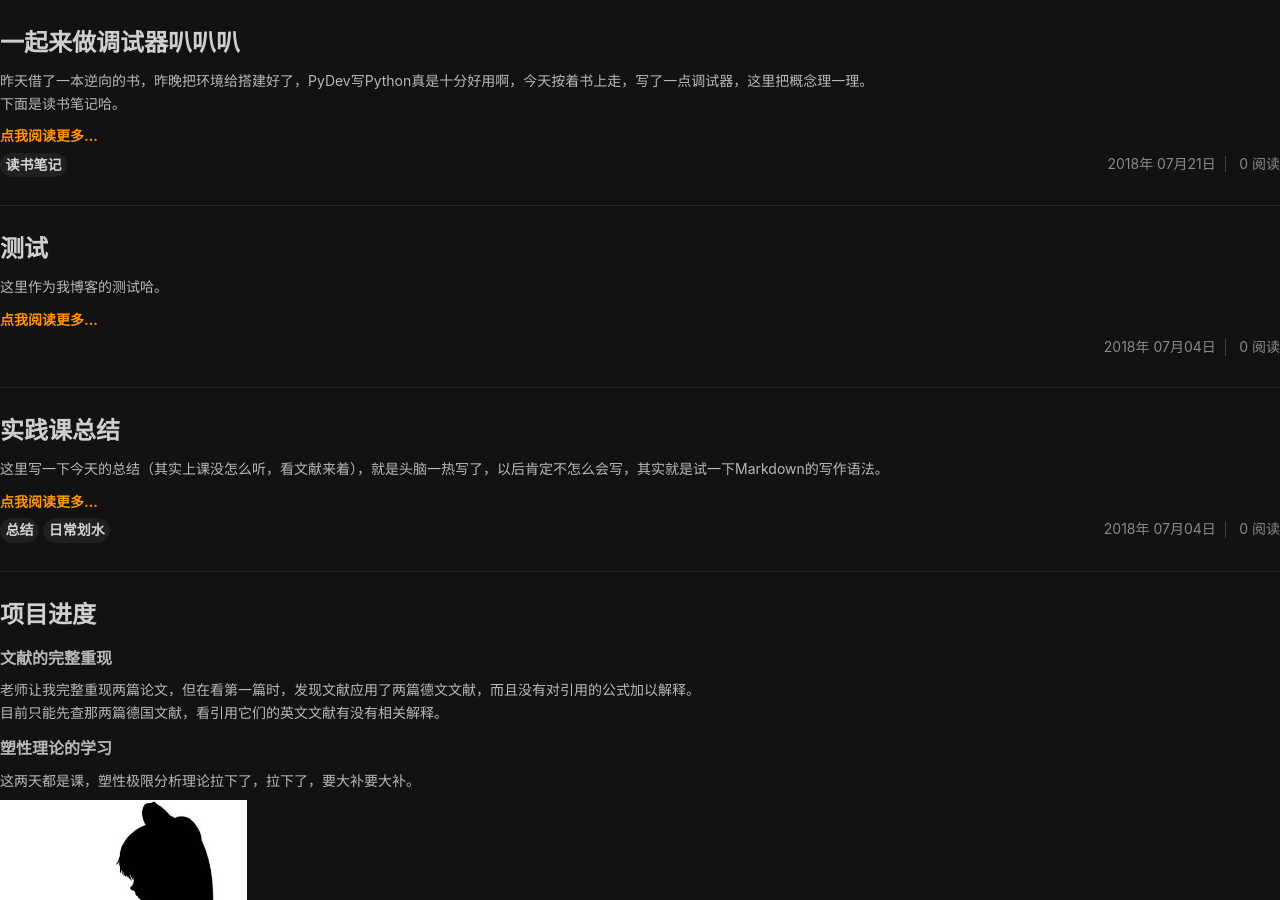
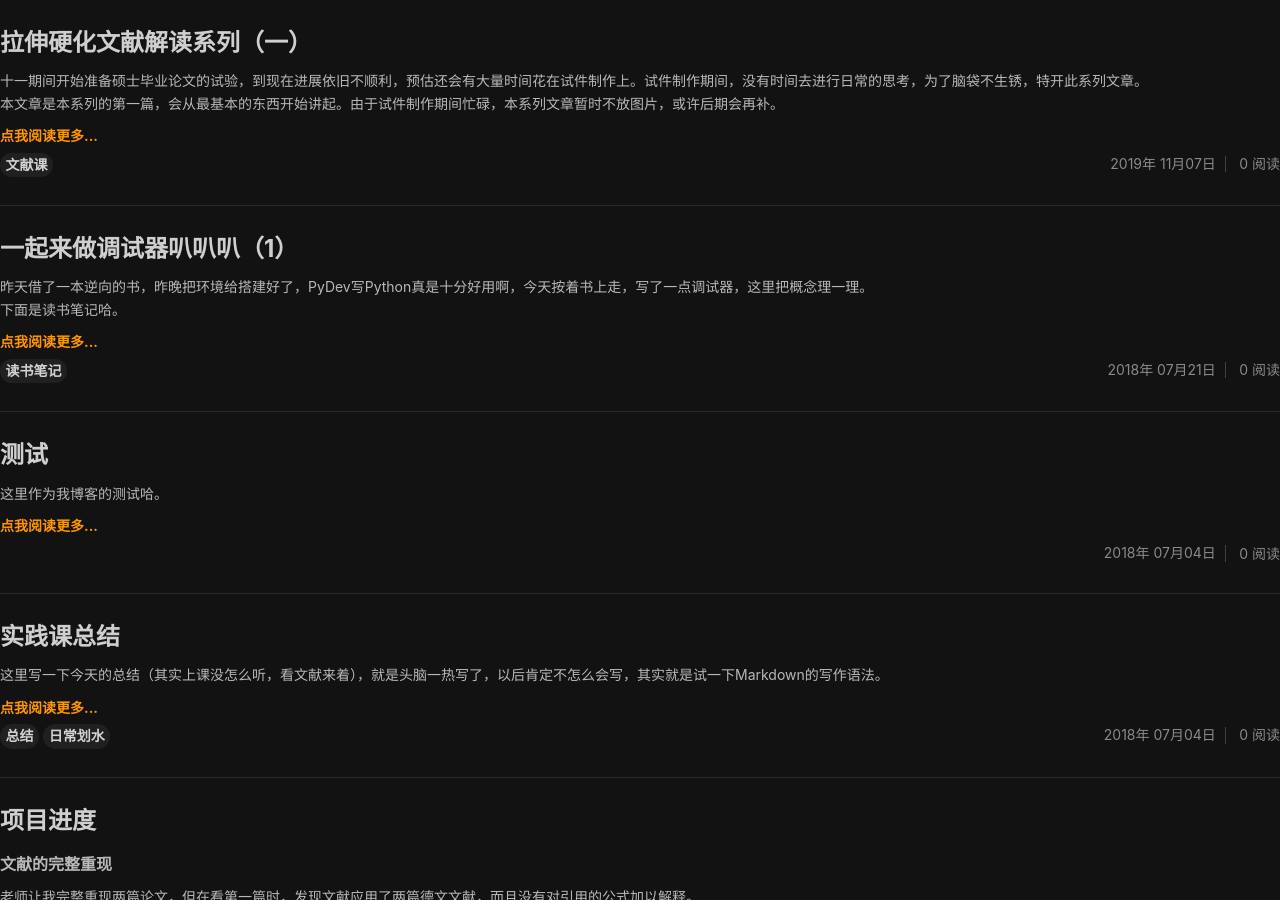
Before and after one commit to FourthNight/FourthNight.github.io, a Jekyll site: the page built from index.html, in a window 1280 px wide and 900 px high. Built offline with Jekyll 4.4.1, drawn with Linux system fonts in a browser that asks for light colours; the list of posts is cut into pages by our own code.

Commit message:
2019-11-7
文献系列一1

```diff
--- a/_posts/2018-07-21-GHNote.md
+++ b/_posts/2018-07-21-GHNote.md
@@ -1,6 +1,6 @@
 ---
 layout: article
-title: 一起来做调试器叭叭叭
+title: 一起来做调试器叭叭叭（1）
 mathjax: true
 excerpt_separator: <!--more-->
 key: 2018-07-21-GHNote
@@ -76,3 +76,11 @@ class biubiubiu(Union)
 * 断点触发；
 * 非法内存操作；
 * 被调试程序报出异常。
+  脚本驱动的调试器可以写脚本自定义事件处理例程，来进行自动化调试，可以提高效率。
+## 断点
+  通过设置断点可以让一个进程的执行暂停在一个符合某种特定条件的位置上。断点是调试程序时最常用的功能。
+  调试器一般有三种最基本类型的断点：
+* 软断点
+* 硬断点
+* 内存断点
+## 软断点
--- /dev/null
+++ b/_posts/2019-11-7-NOTE1.md
@@ -0,0 +1,23 @@
+---
+layout: article
+title: 拉伸硬化文献解读系列（一）
+mathjax: true
+excerpt_separator: <!--more-->
+key: 2019-11-7-NOTE1
+tags: 文献课
+---
+  十一期间开始准备硕士毕业论文的试验，到现在进展依旧不顺利，预估还会有大量时间花在试件制作上。试件制作期间，没有时间去进行日常的思考，为了脑袋不生锈，特开此系列文章。
+  本文章是本系列的第一篇，会从最基本的东西开始讲起。由于试件制作期间忙碌，本系列文章暂时不放图片，或许后期会再补。
+<!--more-->
+## 拉伸硬化
+  拉伸硬化通常指拉伸硬化效应，当钢筋混凝土受拉构件（或可以等效为受拉构件的区域，比如受弯构件的受拉区）开裂时，裂缝会以一定的间距分布，裂缝处混凝土不参与工作，而相邻两道裂缝间
+混凝土参与工作，帮助钢筋共同承受拉应力。
+  那么拉伸硬化效应会产生什么影响呢？裂缝间混凝土参与了工作，帮助钢筋承担荷载，导致钢筋中拉应力减小，因而减小了钢筋中的拉应变，使得钢筋的拉应变在裂缝处最大，在相邻裂缝中间区域
+最小。我们如果假设混凝土参与工作的贡献越大，在裂缝处钢筋应力不变的情况下，裂缝间中部钢筋的应变更小，裂缝的间距也越大。如果定义在相邻裂缝间钢筋应变对长度（0到一倍的钢筋间距）
+进行积分后除以裂缝间距为钢筋的平均应变，那么混凝土参与的贡献越大，钢筋的平均应变（或者同理定义一个平均应力）更小，通常钢筋的平均应变即为构件的平均应变。
+  总而言之就是，拉伸硬化效应考虑了混凝土对拉伸构件变形的影响。
+  而通常由于混凝土抗压强度高而抗拉强度低的特性，钢筋混凝土拉杆通常是被认为等效与钢筋拉杆的，这假设在高配筋率的拉伸构件中是比较符合现实的，而当配筋率较小时，例如1%左右时，与现实
+有较大的区别。我们可以稍微估计，若混凝土抗拉强度为2MPa,钢筋屈服强度为300MPa,当配筋率为1%，将钢筋屈服应力在构件横截面上平均化后仅有3MPa，而混凝土抗拉强度在横截面上平均化后为2MPa，
+其大小明显无法忽略。
+## 拉伸硬化计算理论
+  拉伸硬化的计算理论大致分为两种，1）经验公式计算理论，2）基于粘结滑移的理论。前者又分为以考虑混凝土对应变和应力的贡献的两种理论，现已被证明两者具有一致性。
```
